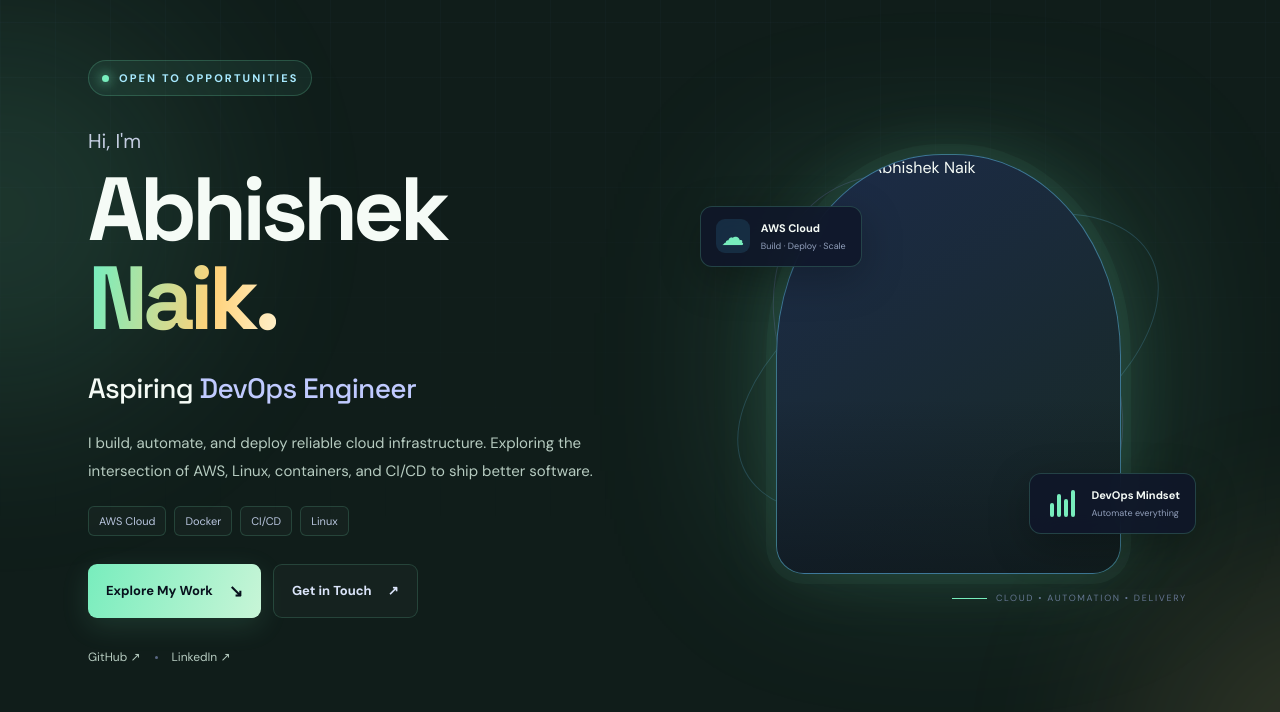
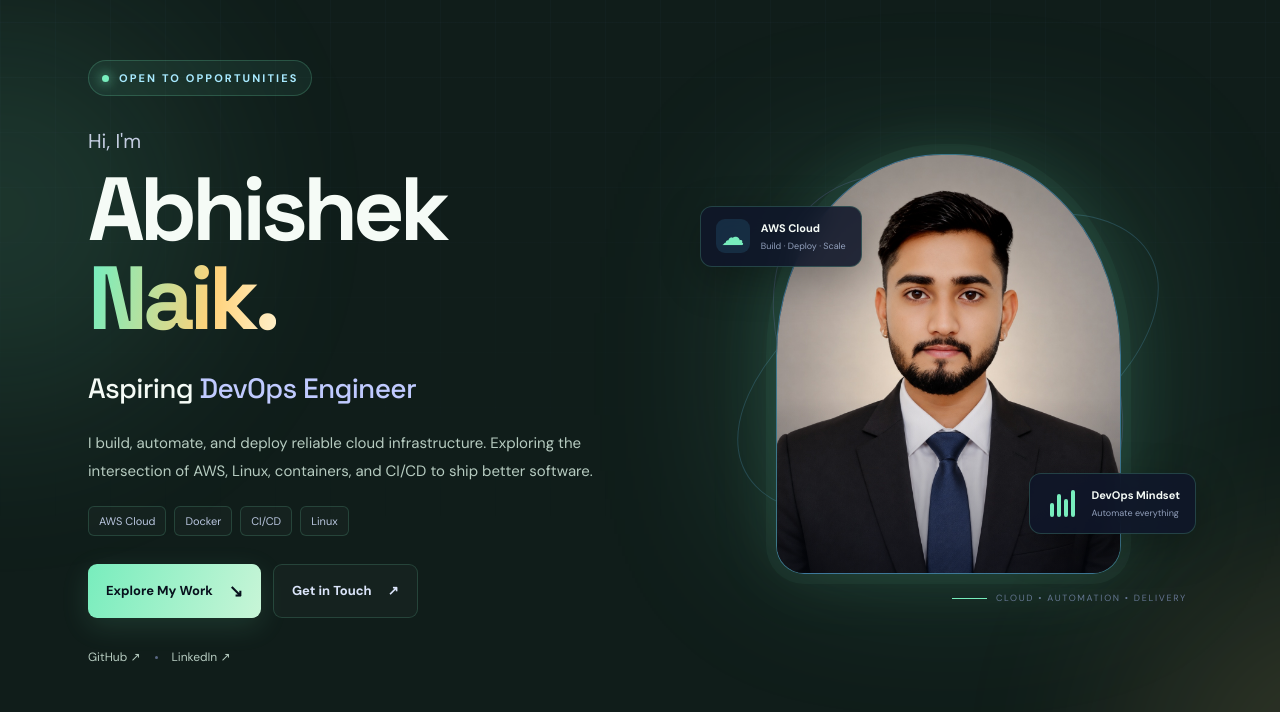
Before and after one commit to abhishek-naik-13/Abhishekh-naik13, a plain HTML site: page index.html in a window 1280 px wide. Shown: the part 88-800 px from the top of the page. Drawn offline with Linux system fonts and the light colour scheme.

Commit message:
Update index.html

```diff
--- a/index.html
+++ b/index.html
@@ -39,7 +39,7 @@
       <div class="hero-visual">
         <div class="orbit orbit-a"></div><div class="orbit orbit-b"></div>
         <div class="photo-glow"></div>
-        <div class="photo-frame"><img src="assets/abhishek-profile.jpeg" alt="Portrait of Abhishek Naik"></div>
+        <div class="photo-frame"><img src="abhishek-profile.jpeg" alt="Portrait of Abhishek Naik"></div>
         <div class="floating-card card-aws"><span class="mini-icon">☁</span><span><b>AWS Cloud</b><small>Build · Deploy · Scale</small></span></div>
         <div class="floating-card card-devops"><span class="pulse-bars"><i></i><i></i><i></i><i></i></span><span><b>DevOps Mindset</b><small>Automate everything</small></span></div>
         <div class="visual-caption"><span class="caption-line"></span> CLOUD • AUTOMATION • DELIVERY</div>
```
